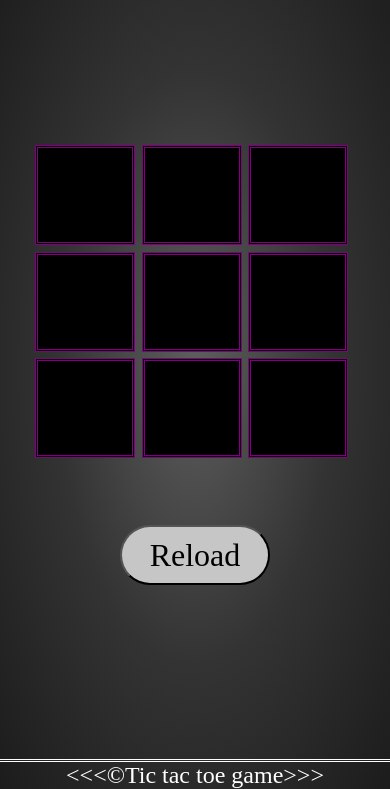
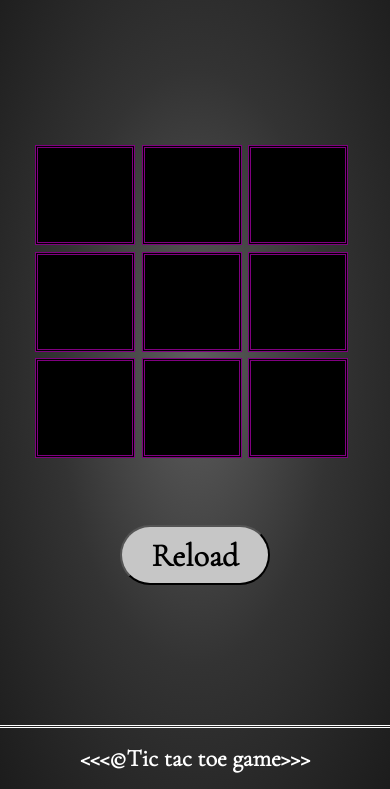
Before and after one commit to GopinathcKing/Tic-tac-toe-Game, a plain HTML site: page index.html in a window 390 px wide. Shown: the part 55-844 px from the top of the page. Drawn offline with nearby package versions, Linux system fonts and the light colour scheme.

Commit message:
Update for Mobile and font style

```diff
--- a/style.css
+++ b/style.css
@@ -1,9 +1,11 @@
+@import url('https://fonts.googleapis.com/css2?family=Cormorant+Garamond:wght@300&display=swap');
 /* Reset default units*/
 *{
     margin: 0;
     padding: 0;
     box-sizing: border-box;
-    font-family: 'Times New Roman', Times, serif;
+    font-family: 'Cormorant Garamond', serif;
+    font-weight: bolder;
 }
 /* Main design */
 html{
@@ -39,7 +41,7 @@ html{
     height: 100px;
     width: 100px;
     border: 3px double #800080;
-    cursor: pointer;
+    cursor : pointer;
 }
 .x-left {
     background-color: rgb(255, 255, 255);
@@ -76,7 +78,7 @@ html{
     box-shadow: inset 0px 0px 5px white;
 }
 .box:hover{
-    background-color: rgba(0, 0, 0, 0.68)
+    background-color: rgba(0, 0, 0, 0.68);
 }
 .box:active{
     width: 95px;
@@ -111,9 +113,16 @@ button:active{
 
 footer{
     position: absolute;
+    padding: 1rem;
     bottom: 0;
     width: 100%;
     font-size: 1.5rem;
     color: white;
     border-top: 3px double white;
 }
+
+@media screen and (max-width:520px) {
+    .font{
+        font-size: 2rem;
+    }
+}
```
